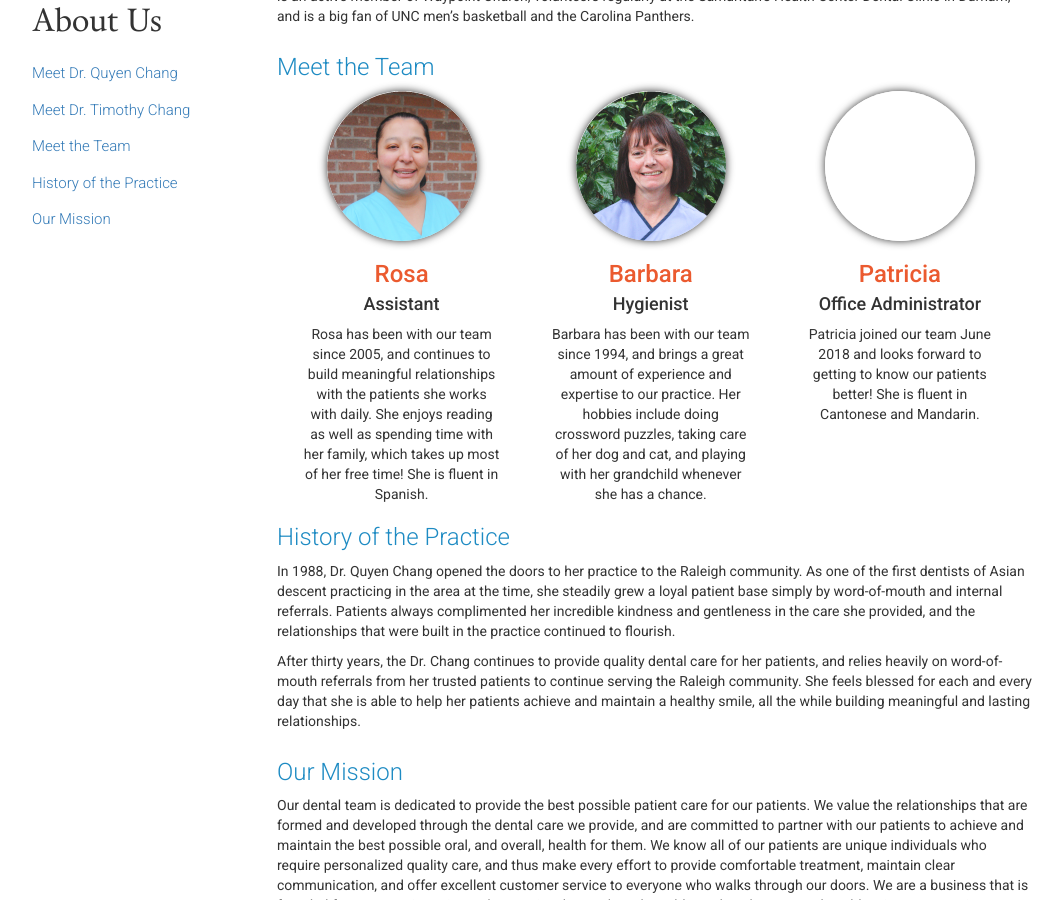
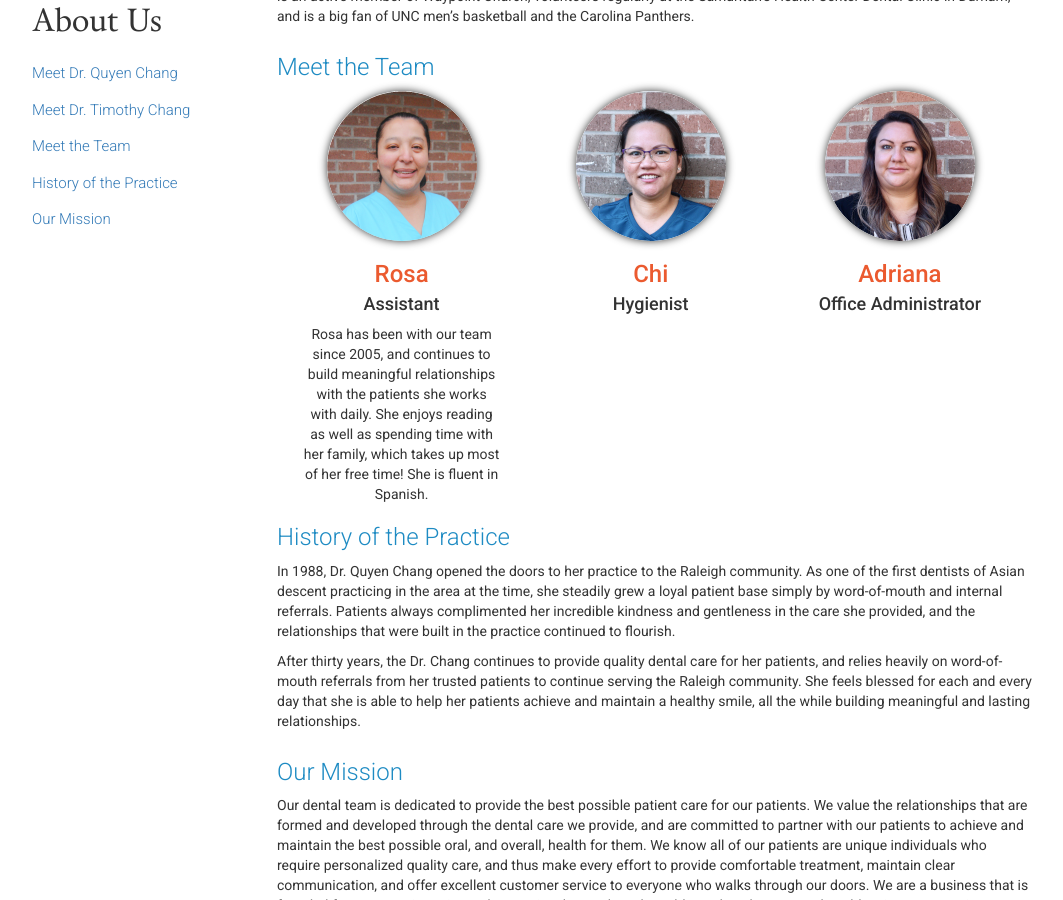
Before and after one commit to gabrielyeung/changdds, a Jekyll site: the page built from aboutus/index.html, in a window 1280 px wide and 900 px high, scrolled down 1419 px. Shown: the whole window, without its empty margins (108-1171 px from the left). Built offline with Jekyll 4.4.1, drawn with Linux system fonts in a browser that asks for light colours.

Commit message:
fix: update team pics

```diff
--- /dev/null
+++ b/_includes/aboutus/teammate.html
@@ -0,0 +1,10 @@
+<section class="teammate">
+  <figure>
+    <img src="{{site.baseurl}}/img/bio/{{ include.img }}" alt="{{ include.name }}'s profile picture">
+  </figure>
+  <h3 class="name">{{ include.name }}</h3>
+  <h4 class="job">{{ include.job }}</h4>
+  {% if include.bio %}
+    <p class="bio">{{ include.bio }}</p>
+  {% endif %}
+</section>
--- a/aboutus/index.html
+++ b/aboutus/index.html
@@ -42,30 +42,23 @@ title: About Us
 
       <section class="team">
         <h1 id="Meet-the-Team">Meet the Team</h1>
-        <section class="teammate">
-          <figure>
-            <img src="{{site.baseurl}}/img/bio/rosa.png" alt="Rosa's profile picture">
-          </figure>
-          <h3 class="name">Rosa</h3>
-          <h4 class="job">Assistant</h4>
-          <p class="bio">Rosa has been with our team since 2005, and continues to build meaningful relationships with the patients she works with daily.  She enjoys reading as well as spending time with her family, which takes up most of her free time! She is fluent in Spanish.</p>
-        </section>
-        <section class="teammate">
-          <figure>
-            <img src="{{site.baseurl}}/img/bio/barbara.png" alt="Barbara's profile picture">
-          </figure>
-          <h3 class="name">Barbara</h3>
-          <h4 class="job">Hygienist</h4>
-          <p class="bio">Barbara has been with our team since 1994, and brings a great amount of experience and expertise to our practice.  Her hobbies include doing crossword puzzles, taking care of her dog and cat, and playing with her grandchild whenever she has a chance.</p>
-        </section>
-        <section class="teammate">
-          <figure>
-            <img src="{{site.baseurl}}/img/bio/placeholder.png" alt="Placeholder profile picture">
-          </figure>
-          <h3 class="name">Patricia</h3>
-          <h4 class="job">Office Administrator</h4>
-          <p class="bio">Patricia joined our team June 2018 and looks forward to getting to know our patients better! She is fluent in Cantonese and Mandarin.</p>
-        </section>
+
+        {% include aboutus/teammate.html
+            name="Rosa"
+            job="Assistant"
+            bio="Rosa has been with our team since 2005, and continues to build meaningful relationships with the patients she works with daily.  She enjoys reading as well as spending time with her family, which takes up most of her free time! She is fluent in Spanish."
+            img="rosa.png" %}
+
+        {% include aboutus/teammate.html
+            name="Chi"
+            job="Hygienist"
+            img="chi.png" %}
+
+        {% include aboutus/teammate.html
+            name="Adriana"
+            job="Office Administrator"
+            img="adriana.png" %}
+
       </section>
 
       <section class="history">
```
